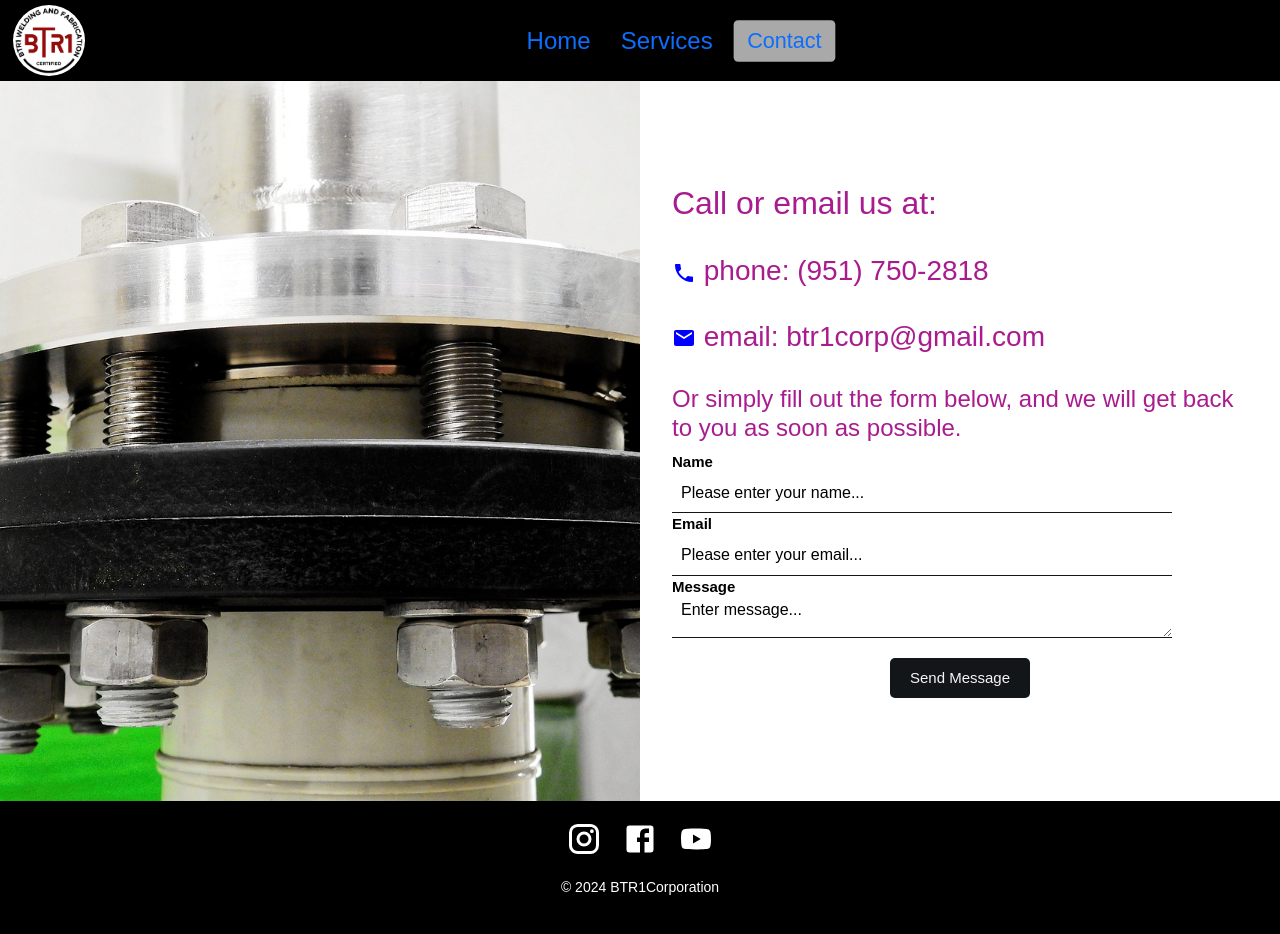
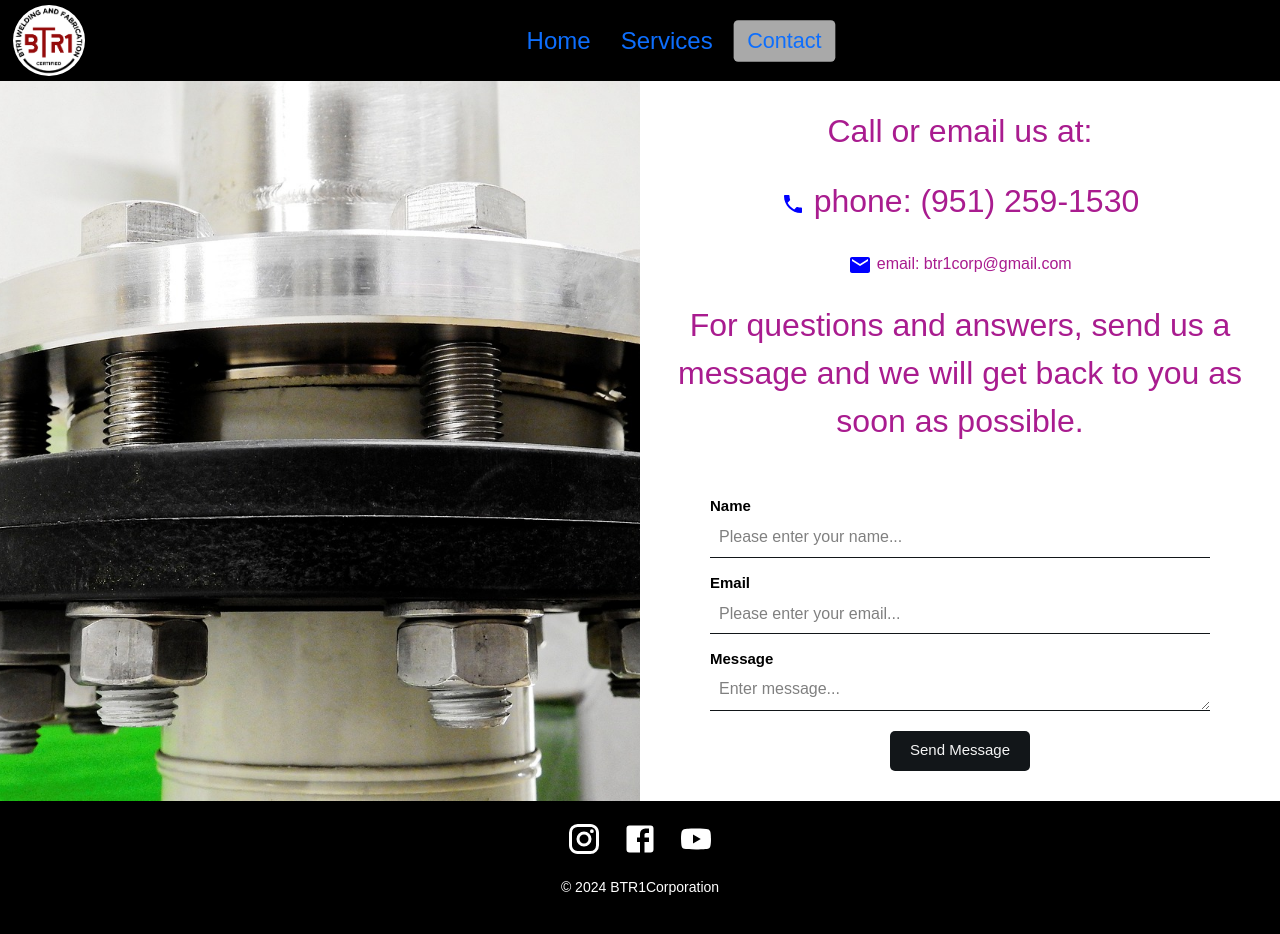
Before and after one commit to Sal1316/btr1-webpageV2, a React (Vite) app: page /contact in a window 1280 px wide. Built offline with nearby package versions, Linux system fonts and the light colour scheme.

Commit message:
ready to publish pages

```diff
--- a/src/pages/contact/Contact.css
+++ b/src/pages/contact/Contact.css
@@ -25,22 +25,35 @@
   justify-content: center;
 }
 
-.cardContainer {
-  /* min-width: 300px; min-width is the smallest that the container will get when responsive. */
+.contactContainer {
+  display: flex;
+  flex-direction: column; /* To align items vertically */
+  justify-content: center; /* Horizontal centering */
+  align-items: center; /* Vertical centering */
   width: 90%;
 }
 .contact-info {
   color: rgb(169, 28, 143);
+  text-align: center;
 }
-
+#contact-form {
+  display: flex;
+  justify-content: center; /* Center horizontally */
+  align-items: center; /* Center vertically */
+  width: 100%;
+  height: 100%; /* Ensure it takes full height of the container */
+}
 form {
   display: flex;
   flex-direction: column;
-  width: auto;
-  height: auto;
+  width: 100%;
+  max-width: 500px;
+  padding-top: 20px;
+  box-sizing: border-box; /* Ensure padding doesn't increase total width */
 }
 form label {
   width: 100%;
+  padding-top: 14px;
 }
 form input,
 form textarea {
@@ -54,8 +67,9 @@ form textarea {
 }
 input::placeholder,
 textarea::placeholder {
-  color: black;
+  color: grey;
   font-family: Arial, Helvetica, sans-serif;
+  padding-top: 6px;
   padding-left: 9px;
 }
 form input:focus,
@@ -91,14 +105,14 @@ form button {
   align-items: center;
 }
 
-@media (max-width: 432px) {
+@media (max-width: 625px) {
   .leftSide {
     display: none;
   }
   .rightSide {
     font-size: larger;
   }
-  .cardContainer {
+  .contactContainer {
     padding-top: 20px;
   }
   form input {
@@ -106,7 +120,6 @@ form button {
   }
   form textarea {
     padding-top: 10px;
-
   }
   .rightSide {
     justify-content: flex-start;
--- a/src/pages/contact/Contact.jsx
+++ b/src/pages/contact/Contact.jsx
@@ -48,23 +48,24 @@ const Contacts = () => {
         style={{ backgroundImage: `url(${WorkImage})` }}
       ></div>
       <div className="rightSide">
-        <div className="cardContainer">
+        <div className="contactContainer">
           {/*  */}
           <div className="contact-info">
-            <h2 className="pb-4">Call or email us at:</h2>
-            <h3 className="pb-4">
-              <PhoneIcon style={{ color: "blue" }} /> phone: (951) 750-2818
+            <h2 className="pb-4 fs-2">Call or email us at:</h2>
+            <h3 className="pb-4 fs-2">
+              <PhoneIcon style={{ color: "blue" }} /> phone: (951) 259-1530
             </h3>
-            <h3>
+            <span>
               <EmailIcon style={{ color: "blue" }} /> email: btr1corp@gmail.com
-            </h3>
-            <h4 className="pt-4">
-              Or simply fill out the form below, and we will get back to you as
-              soon as possible.
-            </h4>
+            </span>
+            <p className="pt-4 fs-2">
+              For questions and answers, send us a message and we will get back
+              to you as soon as possible.
+            </p>
           </div>
           {/*  */}
-          <form id="contact-form" ref={form} onSubmit={sendEmail}>
+          <div id="contact-form">
+            <form ref={form} onSubmit={sendEmail}>
               <label>Name</label>
               <input
                 name="user_name"
@@ -95,6 +96,7 @@ const Contacts = () => {
           </div>
         </div>
       </div>
+    </div>
   );
 };
 
--- a/src/pages/services/Services.css
+++ b/src/pages/services/Services.css
@@ -4,7 +4,7 @@
 }
 
 .servTitle {
-  font-size: 5em;
+  font-size: 4em;
   color: rgb(214, 210, 210);
 }
 
@@ -44,7 +44,7 @@
 }
 
 .cardTitle {
-  color: rgb(141, 3, 3);
+  color: rgb(128, 11, 11);
   font-size: 20px;
   font-weight: 600;
   margin: 15px 0;
--- a/src/pages/services/Services.jsx
+++ b/src/pages/services/Services.jsx
@@ -13,21 +13,21 @@ const Services = () => {
       image: Mig,
       price: 15.99,
       description:
-        "MIG welding is an arc welding process in which a continuous solid wire electrode is fed through a welding gun and into the weld pool, joining the two base materials together while a shielding gas protects the weld pool from contamination. We offer MIG welding services for structural components such as motor platforms, motor bases, oil tanks, vessels, and more.",
+        "Our MIG welding services are tailored for a variety of industrial and commercial applications. We specialize in the precise welding of motor platforms, skids, pressure vessels, and pressure chambers, ensuring structural integrity and durability. Whether you require complex fabrications or lighter projects, our team delivers top-quality workmanship, perfect for both heavy-duty and light fabrication needs.",
     },
     {
       name: "GTAW/TIG Welding",
       image: Tig,
       price: 11.99,
       description:
-        "TIG, or tungsten inert gas welding, also known as gas tungsten arc welding (GTAW), uses a non-consumable tungsten electrode to deliver current to the welding arc. We specialize in welding various materials, including metal, stainless steel, and aluminum. Our expertise includes projects such as piping, tubing, flanges, and pressure vessels using TIG welding",
+        "Our TIG welding services are designed for precision and cleanliness, making them ideal for specialized projects. We offer expert welding of piping and tubing, with a focus on sanitary stainless steel. Additionally, we provide aluminum welding services, ensuring strong, clean welds for lightweight and corrosion-resistant applications.",
     },
     {
       name: "SMAW/Stick Welding",
       image: Stick,
       price: 11.99,
       description:
-        "Shielded metal arc welding (SMAW), also known as manual metal arc welding (MMA or MMAW), flux shielded arc welding or informally as stick welding, is a manual arc welding process that uses a consumable electrode covered with a flux to lay the weld. ",
+        "Our SMAW (Shielded Metal Arc Welding) services are perfect for situations where MIG or TIG welding isn't feasible. This versatile method excels in challenging environments, such as outdoor or less controlled conditions, offering durability and strength. Whether working with thicker materials or tackling repairs in hard-to-reach areas, our skilled team delivers reliable, high-quality welds.",
     },
     {
       name: "Mobile Welding Services",
@@ -52,9 +52,9 @@ const Services = () => {
         style={{ backgroundImage: `url(${MetalGrate})` }}
       >
         <div className="service">
-          <h1 className="servTitle p-5">
+          <p className="servTitle p-5">
             Serving Riverside, San Bernadino, and San Diego Counties
-          </h1>
+          </p>
           <div className="servList pb-4">
             {ServicesOffered.map((service, index) => (
               <div key={index} className="card">
```
Lines whose indentation alone changed are shown as unchanged.
